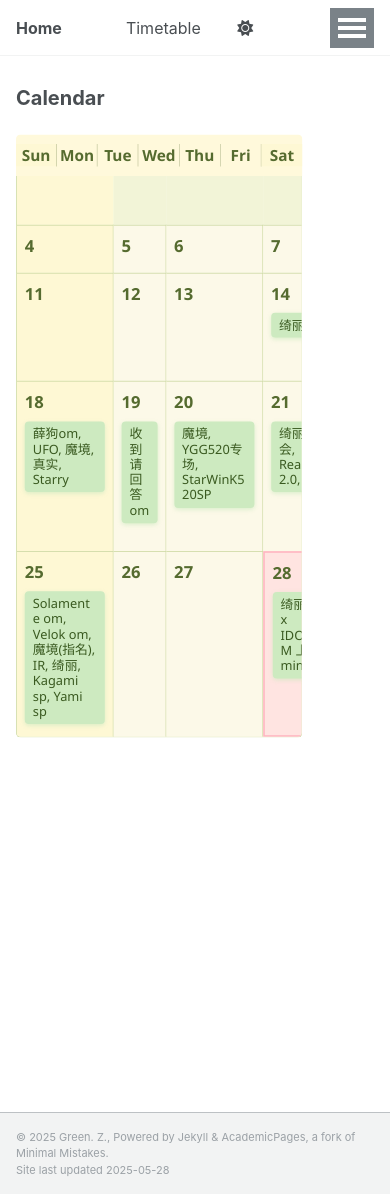
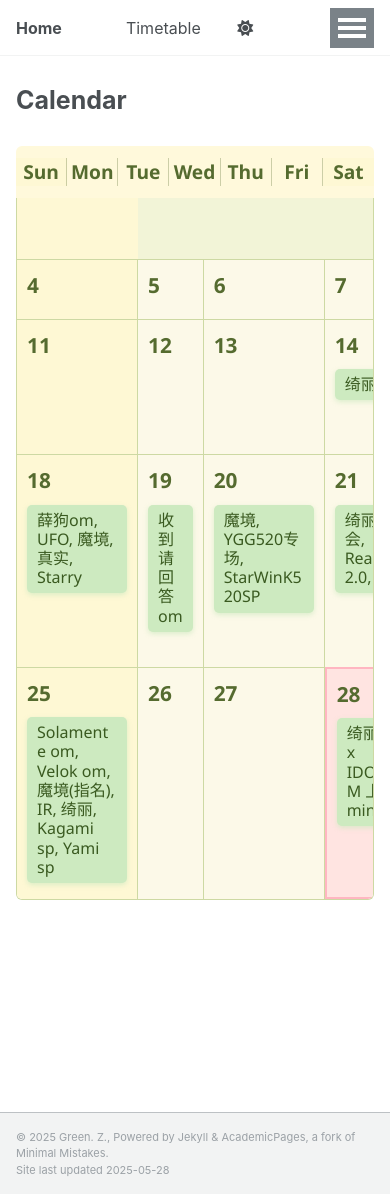
Before and after one commit to renloli/renloli.github.io, a Jekyll site: the page built from _pages/calendar.md, in a window 390 px wide and 1194 px high. Built offline with Jekyll 4.4.1, drawn with Linux system fonts in a browser that asks for light colours.

Commit message:
Update `calendar.html`.

```diff
--- a/_layouts/calendar.html
+++ b/_layouts/calendar.html
@@ -109,6 +109,7 @@ layout: default
             font-family: 'Segoe UI', Tahoma, Geneva, Verdana, sans-serif;
             user-select: none;
             overflow-x: auto;
+            grid-template-columns: repeat(7, 1fr);
           }
 
           .calendar-header {
@@ -139,7 +140,7 @@ layout: default
             border: 1px solid #cdd9a3; /* 浅绿色边框 */
             border-top: none;
             border-radius: 0 0 6px 6px;
-            overflow: hidden;
+            overflow-x: auto;
             background-color: #f7fbe7; /* 更浅的绿色背景 */
           }
 
@@ -226,18 +227,6 @@ layout: default
             }
           }
 
-          @media (max-width: 400px) {
-            .page {
-              width: 100%;
-              float: right;
-              margin-right: 0;
-              padding-left: 0.0%;
-              padding-right: 0.0%;
-              transform: scale(0.8);
-              transform-origin: top left;
-            }
-          }
-
         </style>
       </section>
     </div>
```
